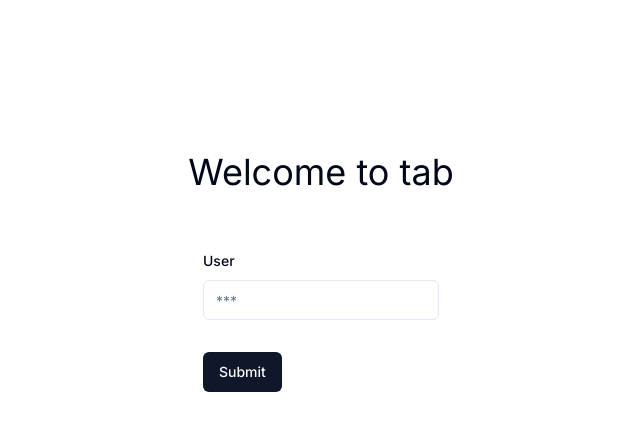
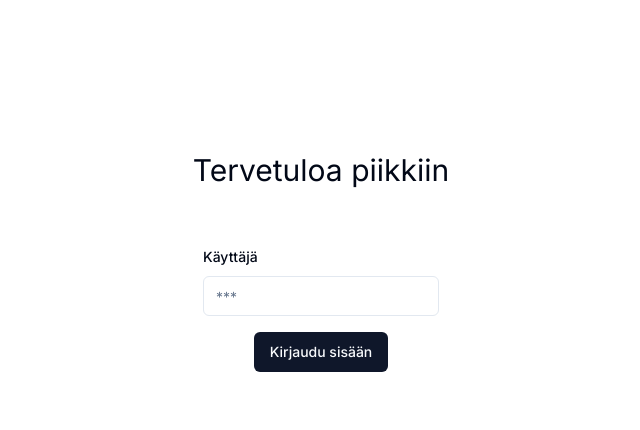
Before and after one commit to mcsuhone/tab-system, a Next.js app: page / in a window 1280 px wide. Shown: the top 430 px of the page, without its empty margins (319-959 px from the left). Built offline with nearby package versions, Linux system fonts and the light colour scheme.

Commit message:
UI Changes

```diff
--- a/app/page.tsx
+++ b/app/page.tsx
@@ -1,17 +1,25 @@
 'use client'
 
-import { Form, FormField, FormItem, FormLabel, FormControl, FormMessage, FormDescription} from '@/components/ui/form'
+import {
+  Form,
+  FormField,
+  FormItem,
+  FormLabel,
+  FormControl,
+  FormMessage,
+  FormDescription
+} from '@/components/ui/form'
 import { Button } from '@/components/ui/button'
 import { Input } from '@/components/ui/input'
-import { zodResolver } from "@hookform/resolvers/zod"
+import { zodResolver } from '@hookform/resolvers/zod'
 import { useForm } from 'react-hook-form'
-import { z } from "zod"
+import { z } from 'zod'
 
 import { User } from '@prisma/client'
 import { useRouter } from 'next/navigation'
 
 const formSchema = z.object({
-  user_id: z.string().min(1).max(3),
+  user_id: z.string().min(1).max(3)
 })
 
 export default function Home() {
@@ -20,8 +28,8 @@ export default function Home() {
   const form = useForm<z.infer<typeof formSchema>>({
     resolver: zodResolver(formSchema),
     defaultValues: {
-      user_id: "",
-    },
+      user_id: ''
+    }
   })
 
   const onSubmit = async (values: z.infer<typeof formSchema>) => {
@@ -42,23 +50,25 @@ export default function Home() {
 
   return (
     <main className="flex min-h-screen flex-col items-center p-24">
-      <h2 className="text-4xl p-14">Welcome to tab</h2>
+      <h2 className="text-3xl p-14">Tervetuloa piikkiin</h2>
       <Form {...form}>
-        <form onSubmit={form.handleSubmit(onSubmit)} className='space-y-8 justify-centered'>
+        <form
+          onSubmit={form.handleSubmit(onSubmit)}
+          className="flex flex-col space-y-4 items-center"
+        >
           <FormField
             control={form.control}
-            name='user_id'
-            render={({field}) => (
+            name="user_id"
+            render={({ field }) => (
               <FormItem>
-                <FormLabel>
-                  User
-                </FormLabel>
+                <FormLabel>Käyttäjä</FormLabel>
                 <FormControl>
-                  <Input placeholder='***' {...field}/>
+                  <Input placeholder="***" {...field} />
                 </FormControl>
               </FormItem>
-            )}/>
-            <Button type='submit'>Submit</Button>
+            )}
+          />
+          <Button type="submit">Kirjaudu sisään</Button>
         </form>
       </Form>
     </main>
--- a/components/ui/navbar.tsx
+++ b/components/ui/navbar.tsx
@@ -21,7 +21,7 @@ export const Navbar = () => {
   }
 
   return (
-    <div className="flex flex-row items-center space-x-4 p-4 bg-gray-200">
+    <div className="flex flex-row justify-between items-center space-x-4 p-4 bg-gray-200">
       <h2 className="text-xl">Tervetuloa {user?.name}</h2>
       <Button onClick={logout}>Kirjaudu ulos</Button>
     </div>
```
